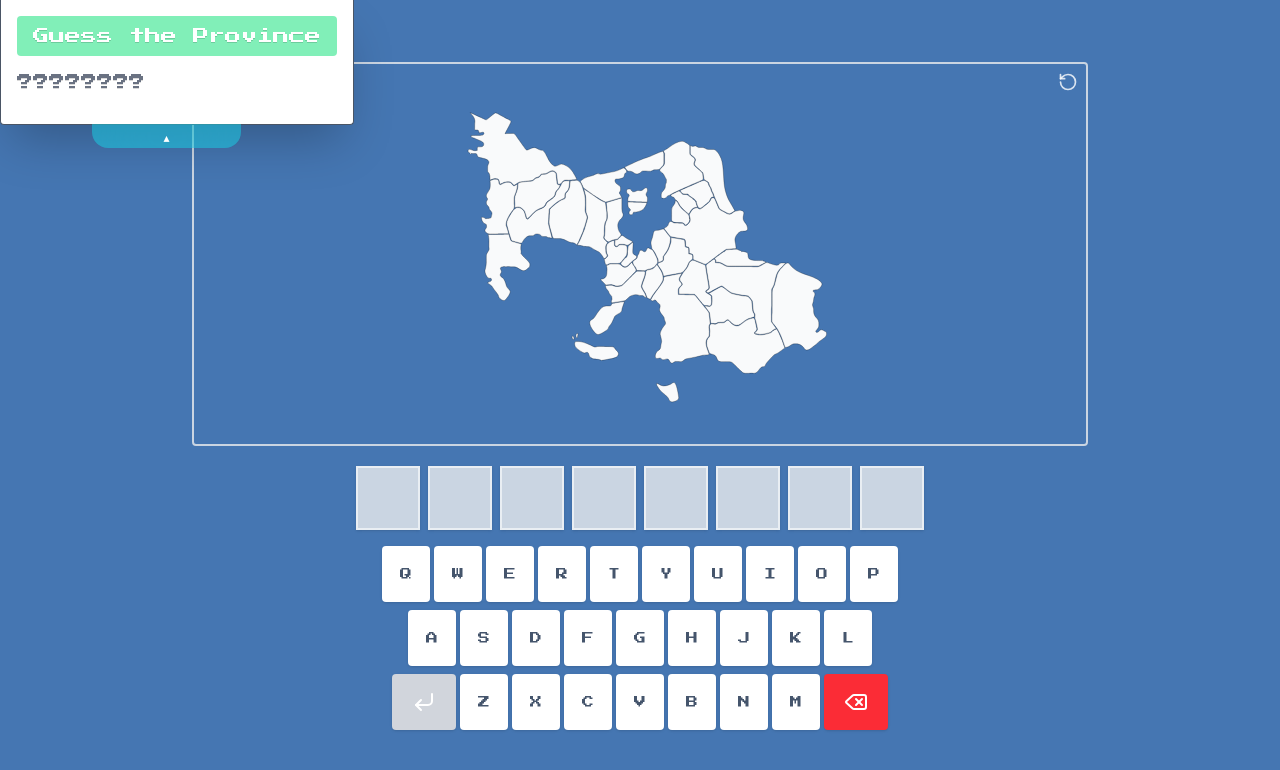
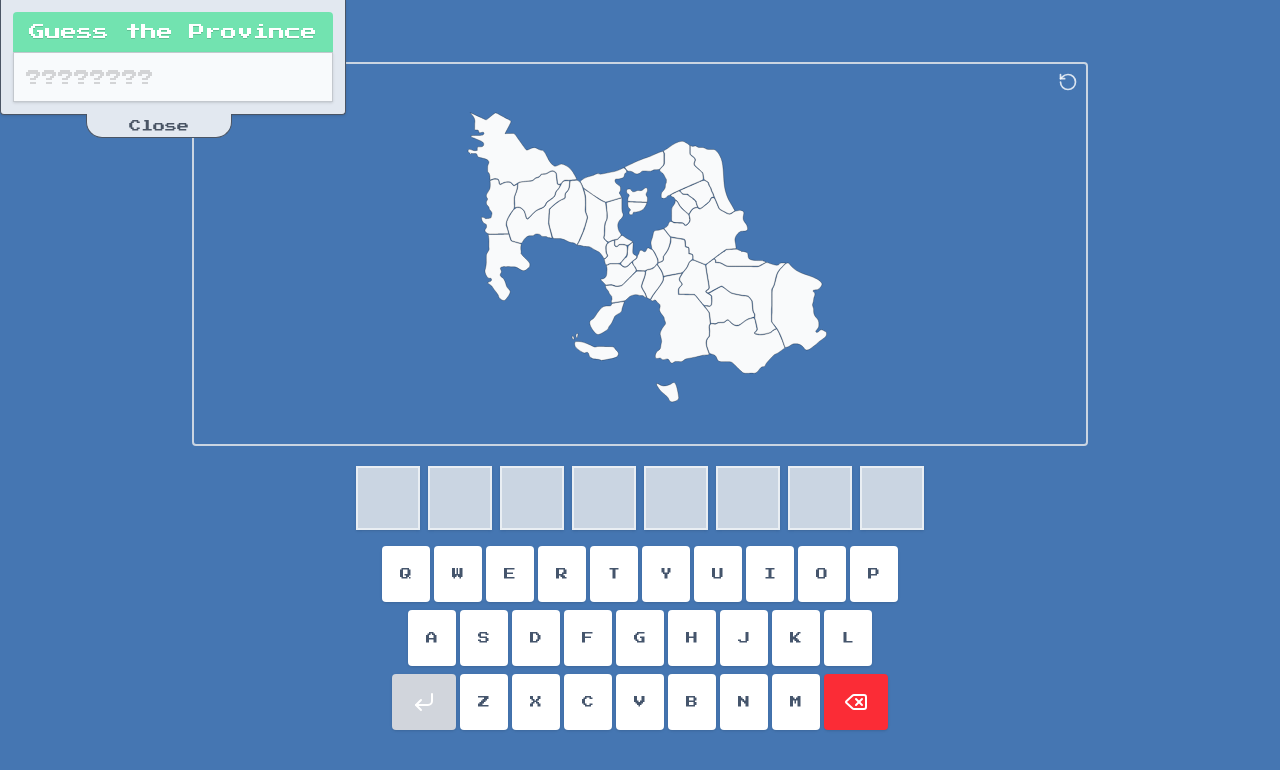
Before and after one commit to JeyBySy/MapaManiaPH, a React (Vite) app: page /quickstart in a window 1280 px wide. Shown: the top 770 px of the page. Built offline with nearby package versions, Linux system fonts and the light colour scheme.

Commit message:
Enhance styling and animations for map and loading components

```diff
--- a/src/App.css
+++ b/src/App.css
@@ -7,6 +7,19 @@
 }
 a {
   @apply underline;
+}
+
+.map_svg {
+  @apply transition-colors duration-200 cursor-pointer;
+}
+.text-accent {
+  @apply dark:text-retro-purple text-retro-mint;
+}
+.fill-accent {
+  @apply dark:fill-retro-purple fill-retro-mint;
+}
+.fill-accent-hover {
+  @apply dark:hover:fill-retro-purple hover:fill-retro-mint;
 }
 
 @theme {
@@ -19,6 +32,20 @@ a {
   --color-retro-card: #2d2d30;
   --color-retro-main: #4576b2;
 }
-.map_svg {
-  @apply transition-colors duration-200 cursor-pointer;
+/* Custom Animation */
+@layer utilities {
+  @keyframes breathing {
+    0%,
+    100% {
+      opacity: 1;
+      transform: scale(1);
+    }
+    50% {
+      opacity: 0.9;
+      transform: scale(1.05) translateX(8px);
+    }
+  }
+  .animate-breathing {
+    animation: breathing 1.5s ease-in-out infinite;
+  }
 }
--- a/src/components/MapSVG.tsx
+++ b/src/components/MapSVG.tsx
@@ -34,8 +34,8 @@ const MapSVG: React.FC<SVGProps> = ({
             {province.paths.map((path, index) => {
                 // eslint-disable-next-line @typescript-eslint/no-unused-vars
                 const isPathnCorrect = path.id && correctGuesses.some(([_, id]) => id === path.id);
-                const hoverFill = isGuessMode ? 'hover:fill-retro-mint' : 'hover:fill-green-400';
-                const fillClass = isPathnCorrect ? 'fill-retro-mint' : `${hoverFill} fill-gray-50 dark:fill-gray-200`;
+                const hoverFill = isGuessMode ? 'fill-accent-hover' : 'hover:fill-green-400';
+                const fillClass = isPathnCorrect ? 'fill-accent' : `${hoverFill} fill-gray-50 dark:fill-gray-200`;
 
                 return (
                     <path
--- a/src/components/Skeleton/ProvinceSkeleton.tsx
+++ b/src/components/Skeleton/ProvinceSkeleton.tsx
@@ -2,7 +2,7 @@ import React from 'react'
 
 const ProvinceSkeleton: React.FC = () => {
     return (
-        <div className="w-full md:w-4xl h-48 md:h-96 relative flex items-center justify-center mb-6 py-4 animate-pulse">
+        <div className="w-full md:w-4xl h-full relative flex items-center justify-center mb-6 py-4 animate-pulse ">
             <div className="text-white text-sm text-center">
                 <div className="mb-5 text-lg">Loading province outline...</div>
                 <div className="w-16 h-16 border-8 border-retro-yellow border-dashed rounded-full animate-spin mx-auto" />
--- a/src/pages/Modes/QuickStartMode.tsx
+++ b/src/pages/Modes/QuickStartMode.tsx
@@ -1,4 +1,4 @@
-import React, { useState, useRef } from "react"
+import React, { useState, useRef, useEffect } from "react"
 import { useProvince } from "../../hooks/useProvince"
 import Keyboard from "../../components/Keyboard"
 import { RotateCcw } from "lucide-react"
@@ -19,6 +19,7 @@ const QuickStartMode: React.FC = () => {
   const isCorrect = typedText.toLowerCase() === provinceOutline.toLowerCase()
   const [currentStep, setCurrentStep] = useState(0); // track progress
   const [correctGuesses, setCorrectGuesses] = useState<[string, string][]>([]);
+  const [showMap, setShowMap] = useState(false);
 
   const handleSubmit = () => {
     setSubmitted(true)
@@ -73,17 +74,28 @@ const QuickStartMode: React.FC = () => {
     }
   };
 
+  useEffect(() => {
+    if (submitted) {
+      setShowMap(false); // reset
+      const timeout = setTimeout(() => setShowMap(true), 1000); // simulate reload delay
+      return () => clearTimeout(timeout);
+    }
+  }, [submitted]);
+
   return (
-    <div className="flex min-h-screen text-white">
+    <div className="flex min-h-screen">
       {/* Sidebar */}
-      <div className={`hidden lg:block transition-transform ${isSidebarOpen ? "translate-y-0" : "-translate-y-full"} fixed top-0 left-0 space-y-3.5 min-w-[250px] dark:bg-gray-800 bg-white p-4 border border-t-0 border-gray-600 shadow-2xl z-50 rounded-b-sm`}>
-        <h2 className="text-md text-white bg-green-400/50 px-4 py-2 rounded text-shadow-2xs">Guess the Province</h2>
+      <div className={`hidden lg:block transition-transform ${isSidebarOpen ? "translate-y-0" : "-translate-y-full"} fixed top-0 left-0  min-w-[250px] dark:bg-gray-800 bg-slate-200 p-3 border border-t-0 border-gray-600 shadow z-50 rounded-b-sm`}>
+        <h2 className="text-md text-white bg-green-400/50 px-4 py-2 rounded rounded-b-none text-shadow-2xs">Guess the Province</h2>
+        <div className="bg-slate-50 dark:bg-gray-700/50 border  border-gray-600/30 shadow">
+
           <TypingText
             text={provinceOutline}
             isSubmitted={submitted}
             isMasked={true}
-          className={`${!submitted ? "text-gray-500" : "text-retro-mint"} text-shadow-2xs`}
+            className={`${!submitted ? " dark:text-white/40 text-gray-500/0" : "text-accent"} p-3 text-shadow-2xs`}
           />
+
           {submitted && typedText.length !== 0 && (
             <motion.div
               initial={{ opacity: 0, }}
@@ -91,20 +103,22 @@ const QuickStartMode: React.FC = () => {
               exit={{ opacity: 0 }}
               transition={{ duration: 0.3 }}
             >
-            <h3 className="text-md text-white bg-green-400/50 px-4 py-2 rounded text-shadow-2xs">Guess the Location</h3>
-            <ul className="mt-4 text-gray-400 flex flex-col gap-1">
-
+              <hr className="text-gray-400/60" />
+              <ul className=" flex flex-col gap-2 p-3 ">
                 {locationName.map((path, index) => {
                   const isCurrentStep = index === currentStep;
                   const isLocationCorrect = correctGuesses.some(([id]) => id === path);
-
                   return (
-                  <li key={index} className="mb-2">
+                    <li key={index} className={`mb-2 ${isCurrentStep ? 'animate-breathing' : ''}`}>
                       <TypingText
                         text={`${path}`}
                         isSubmitted={true}
                         isMasked={false}
-                      className={`text-sm text-shadow-2xs  ${isCurrentStep ? 'dark:text-white text-gray-500' : isLocationCorrect ? 'text-retro-mint' : 'dark:text-white/50 text-gray-500/50'
+                        className={`text-sm ${isCurrentStep
+                          ? 'dark:text-white text-gray-500 text-shadow-2xs '
+                          : isLocationCorrect
+                            ? ' text-accent text-shadow-2xs'
+                            : 'dark:text-white/40 text-gray-500/30'
                           }`}
                       />
                     </li>
@@ -113,9 +127,17 @@ const QuickStartMode: React.FC = () => {
               </ul>
             </motion.div>
           )}
+        </div>
+        {/* Toggle sidenav */}
         <div onClick={toggleSidebar} className="w-[85%] mx-auto absolute -bottom-6 flex items-center justify-center">
-          {/* <ChevronDown width={25} height={25} /> */}
-          <div className="w-1/2 mx-auto py-1 text-xs text-center hover:bg-black/30 bg-retro-mint/40 shadow-2xl cursor-pointer backdrop-blur-2xl rounded-b-2xl">{isSidebarOpen ? "\u25B4" : "\u25BC"}</div>
+          <div className={`${isSidebarOpen ? "dark:bg-gray-800 bg-slate-200" : "bg-white/80 dark:bg-gray-800/90 dark:hover:bg-gray-800 hover:bg-white "} border border-t-0 w-1/2 mx-auto py-[3.5px] z-30 text-xs text-center cursor-pointer rounded-b-2xl dark:text-slate-500 text-gray-600`}>
+            {isSidebarOpen ?
+              (
+                <span>Close</span>
+              ) : (
+                <span>Open</span>
+              )}
+          </div>
         </div>
       </div>
 
@@ -135,6 +157,8 @@ const QuickStartMode: React.FC = () => {
           </button>
           {isLoading ? (
             <ProvinceSkeleton />
+          ) : submitted && !showMap ? (
+            <ProvinceSkeleton />
           ) : provinceOutline && UniquePath && UniquePath[provinceOutline] ? (
             <MapSVG
               provinceName={provinceOutline}
@@ -144,7 +168,6 @@ const QuickStartMode: React.FC = () => {
               correctGuesses={correctGuesses}
               onPathClick={handlePathClick}
             />
-
           ) : (
             <ProvinceSkeleton />
           )}
@@ -156,7 +179,7 @@ const QuickStartMode: React.FC = () => {
               {provinceOutline.split("").map((char, i) => (
                 <div
                   key={i}
-                  className={`w-12 h-12 md:w-16 md:h-16 border-2 flex items-center justify-center text-md lg:text-xl font-bold uppercase ${char === "_"
+                  className={`w-12 h-12 md:w-16 md:h-16 border-2 flex items-center justify-center text-md lg:text-xl font-bold uppercase  ${char === "_"
                     ? "border-transparent bg-transparent"
                     : typedText[i]
                       ? "dark:border-white/20 dark:bg-slate-600 bg-white text-slate-600 dark:text-white border-white/40 shadow text-shadow-2xs"
```
Lines whose indentation alone changed are shown as unchanged.
